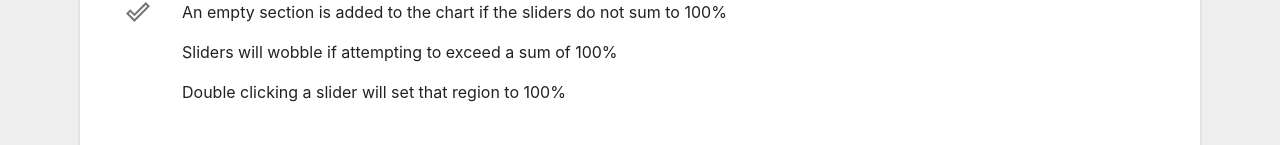
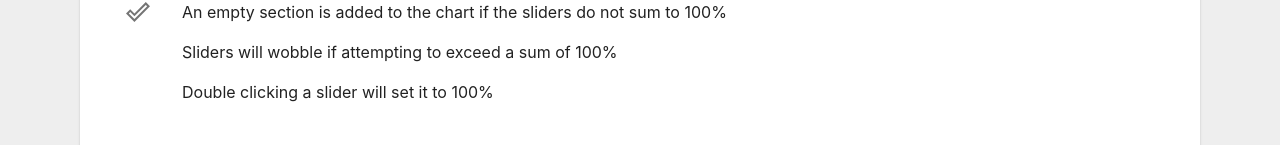
Before and after one commit to addisonbgross/multi-slider-prototype, a React (Create React App) app: page / in a window 1280 px wide. Shown: the part 650-795 px from the top of the page. Built offline with nearby package versions, Linux system fonts and the light colour scheme.

Commit message:
enhance: add ambiguity to rules text

```diff
--- a/src/components/MultiSlider/index.js
+++ b/src/components/MultiSlider/index.js
@@ -182,7 +182,7 @@ export default function MultiSlider({
             <ListItemIcon>
               {rules.doubleClicked && <DoneOutlineTwoToneIcon />}
             </ListItemIcon>
-            Double clicking a slider will set that region to 100%
+            Double clicking a slider will set it to 100%
           </ListItem>
         </List>
       </Card>
```
